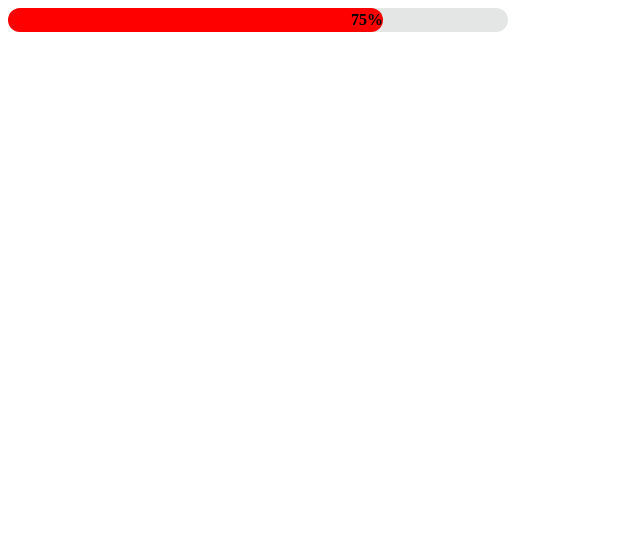
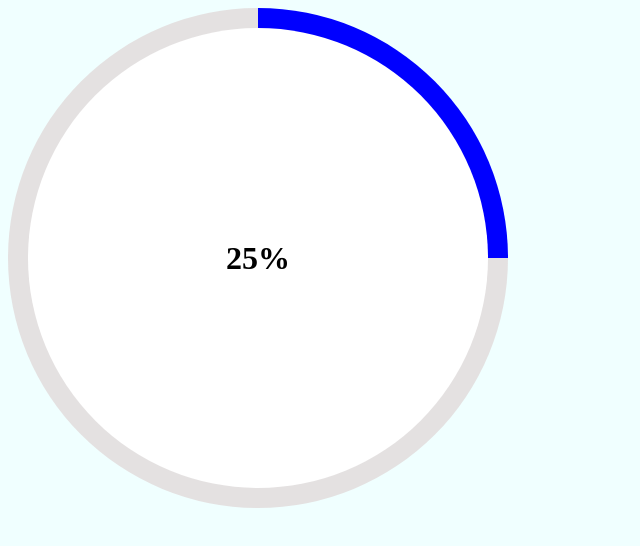
Before and after one commit to kartikmukati/reactjs-machine-code-yt, a React (Vite) app: page / in a window 1280 px wide. Shown: the top 546 px of the page, without its empty margins (0-640 px from the left). Built offline with nearby package versions, Linux system fonts and the light colour scheme.

Commit message:
circular progress

```diff
--- a/src/App.css
+++ b/src/App.css
@@ -1,13 +1,25 @@
-.container {
-     height: 24px;
+body {
+     padding: 50 50;
+     background-color: azure;
+}
+
+/* .outer-circle {
+     background: conic-gradient(blue 180deg, rgb(228, 225, 225) 0deg);
      width: 500px;
-     border-radius: 16px;
-     padding: 0;
-     background-color: rgb(227, 230, 229);
+     height: 500px;
+     border-radius: 50%;
      display: flex;
+     justify-content: center;
      align-items: center;
-     justify-content: start;
+
+} */
+.inner-circle {
+     background-color: rgb(255, 255, 255);
+     width: 460px;
+     height: 460px;
+     border-radius: 50%;
+     display: flex;
+     justify-content: center;
+     align-items: center;
+
 }
-h1 {
-     font-size: 16px;
-}
--- a/src/App.jsx
+++ b/src/App.jsx
@@ -1,35 +1,33 @@
 import './App.css'
 
-import styled, {keyframes} from 'styled-components';
+import { styled, keyframes } from 'styled-components'
 
 function App(props) {
 
-  const progress_ = props.percentage
+  const progress = props.percentage;
 
   return (
-    <div className="container">
-      <Progress y={props.percentage}>
-        <h1>{progress_}%</h1>
-      </Progress>
+    <OuterCircle percentage={progress}>
+    <div className='inner-circle'>
+      <h1>{progress}%</h1>
     </div>
+    </OuterCircle>
   )
 }
 
 export default App
 
-const progressAnimation = (percentage) => keyframes`
-  0% {width: 0%;}
-  100% { width: ${percentage}%;}
+const progressAnimate = (percentage) => keyframes`
+  0% {background: conic-gradient(blue 0deg, rgb(228, 225, 225) 0deg);}
+  100% {background: conic-gradient(blue ${percentage / 100 * 360}deg, rgb(228, 225, 225) 0deg);}
 `
 
-
-const Progress = styled.div`
-  height: 100%;
-  width: auto;
-  border-radius: 16px;
-  background-color: red;
-  display: flex;
-  align-items: center;
-  justify-content: end;
-  animation: ${(props) => progressAnimation(props.y)} 2s forwards
+const OuterCircle = styled.div`
+     width: 500px;
+     height: 500px;
+     border-radius: 50%;
+     display: flex;
+     justify-content: center;
+     align-items: center;
+     animation: ${(props) => progressAnimate(props.percentage)} 2s forwards;
 `
--- a/src/main.jsx
+++ b/src/main.jsx
@@ -4,6 +4,6 @@ import App from './App.jsx'
 
 ReactDOM.createRoot(document.getElementById('root')).render(
   <React.StrictMode>
-    <App percentage={75}/>
+    <App percentage={25}/>
   </React.StrictMode>,
 )
```
